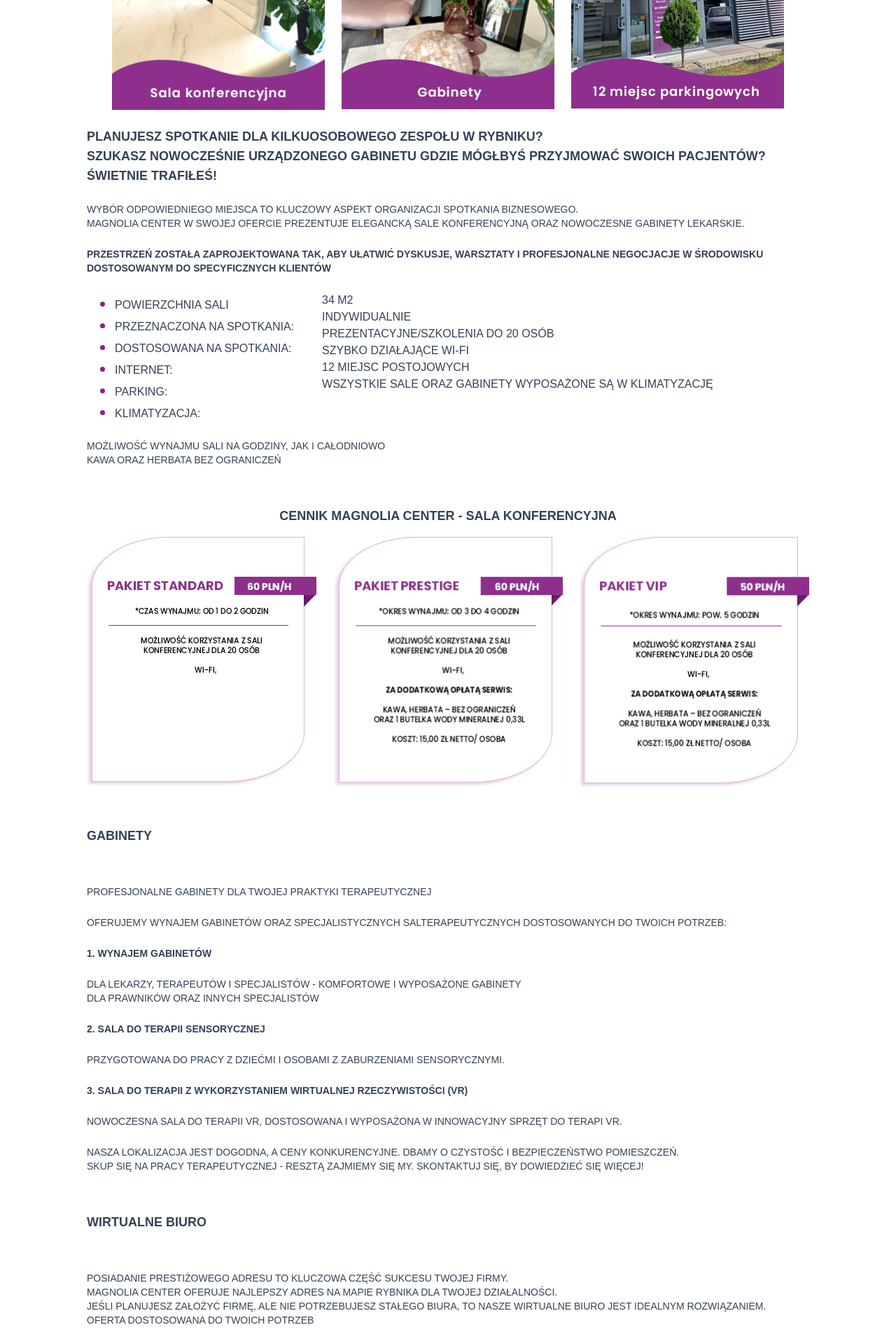
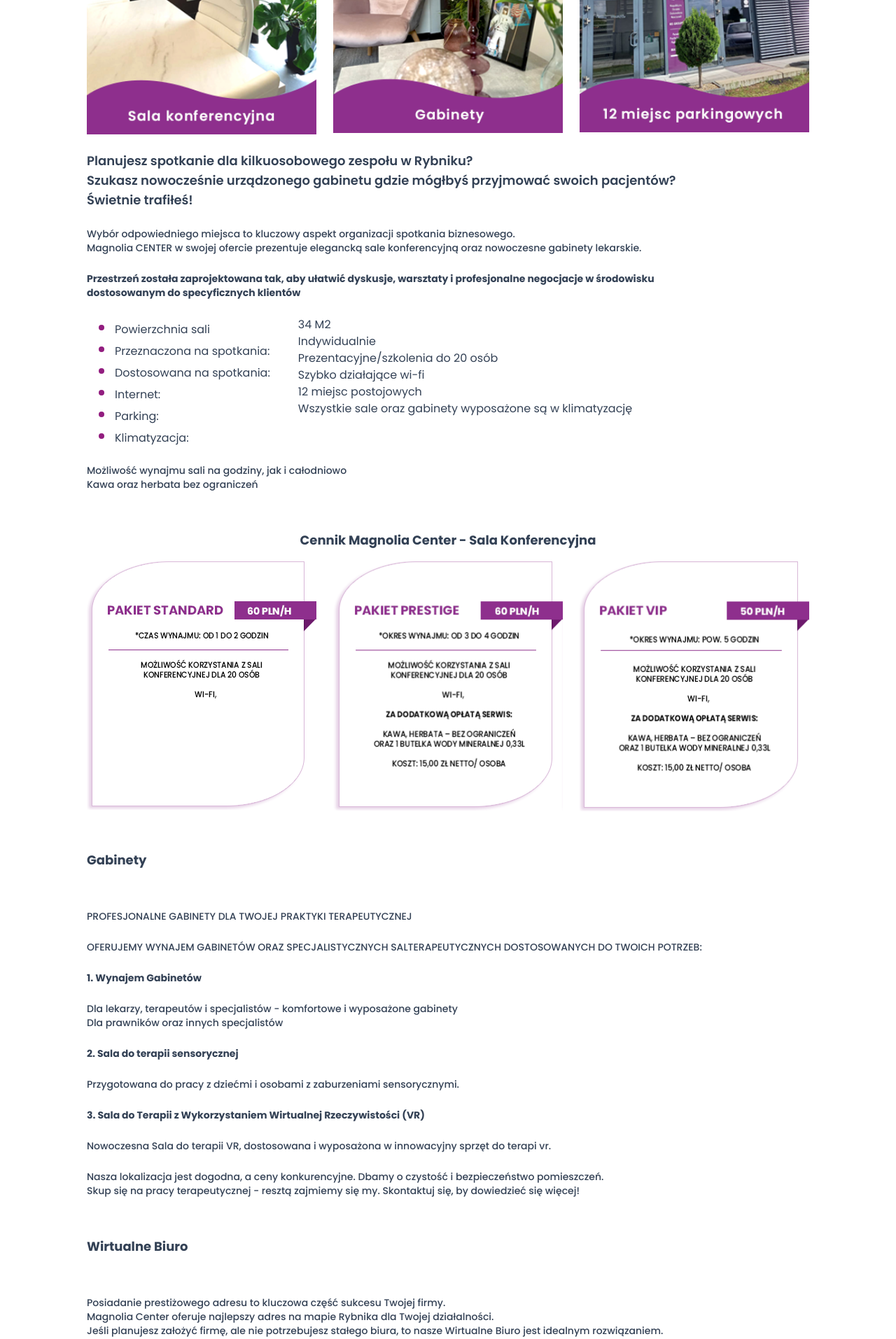
Before and after one commit to FifiLen/Strona-poradni-ppp, a Next.js app: page /Wynajem in a window 1280 px wide. Shown: the part 880-2793 px from the top of the page at 70% size. Built offline with nearby package versions, Linux system fonts and the light colour scheme.

Commit message:
zmiany dalej

```diff
--- a/app/Cennik/page.jsx
+++ b/app/Cennik/page.jsx
@@ -32,7 +32,6 @@
 }, []);
 
   const services = [
-
 
       /* Terapie */
       {
--- a/app/Wynajem/page.jsx
+++ b/app/Wynajem/page.jsx
@@ -5,24 +5,23 @@
     <main className='flex justify-center py-10'>
       <div className='flex flex-col items-center'>
         <img src="/assets/wynajem1.png" alt="Opis pierwszego obrazka" className="w-full max-w-5xl"/>
-        <div className='mt-4'>
-          <img src="/assets/wynajem2.png" alt="Opis pierwszego obrazka" className="w-full max-w-5xl"/>
-        </div>
-        <div className='grid grid-cols-3 gap-6 mt-4'>
+          <img src="/assets/wynajem2.png" alt="Opis pierwszego obrazka" className="w-full max-w-5xl mt-4"/>
+
+        <div className='grid grid-cols-3 gap-6 mt-4 className=" w-full max-w-fit"'>
           <img src="/assets/wynajem3.png" alt="Opis pierwszego obrazka" className="w-full max-w-5xl"/>
           <img src="/assets/wynajem4.png" alt="Opis pierwszego obrazka" className="w-full max-w-5xl"/>
           <img src="/assets/wynajem5.png" alt="Opis pierwszego obrazka" className="w-full max-w-5xl"/>
         </div>
         <div className='mt-6 text-left'> {/* Ustawienie tekstu od lewej strony */}
-          <p className='text-slate-700 uppercase font-semibold text-lg'>Planujesz spotkanie dla kilkuosobowego zespołu w Rybniku?</p>
-          <p className='text-slate-700 uppercase font-semibold text-lg'>Szukasz nowocześnie urządzonego gabinetu gdzie mógłbyś przyjmować swoich pacjentów?</p>
-          <p className='text-slate-700 uppercase font-semibold text-lg'>Świetnie trafiłeś!</p><br />
-          <p className='text-slate-700 uppercase font-medium text-sm'>Wybór odpowiedniego miejsca to kluczowy aspekt organizacji spotkania biznesowego.</p>
-          <p className='text-slate-700 uppercase font-medium text-sm'>Magnolia CENTER w swojej ofercie prezentuje elegancką sale konferencyjną oraz nowoczesne gabinety lekarskie.</p><br />
-          <p className='text-slate-700 uppercase font-bold text-sm'>Przestrzeń została zaprojektowana tak, aby ułatwić dyskusje, warsztaty i profesjonalne negocjacje w środowisku <br />dostosowanym do specyficznych klientów</p>
+          <p className='text-slate-700  font-semibold text-lg'>Planujesz spotkanie dla kilkuosobowego zespołu w Rybniku?</p>
+          <p className='text-slate-700  font-semibold text-lg'>Szukasz nowocześnie urządzonego gabinetu gdzie mógłbyś przyjmować swoich pacjentów?</p>
+          <p className='text-slate-700  font-semibold text-lg'>Świetnie trafiłeś!</p><br />
+          <p className='text-slate-700  font-medium text-sm'>Wybór odpowiedniego miejsca to kluczowy aspekt organizacji spotkania biznesowego.</p>
+          <p className='text-slate-700  font-medium text-sm'>Magnolia CENTER w swojej ofercie prezentuje elegancką sale konferencyjną oraz nowoczesne gabinety lekarskie.</p><br />
+          <p className='text-slate-700  font-bold text-sm'>Przestrzeń została zaprojektowana tak, aby ułatwić dyskusje, warsztaty i profesjonalne negocjacje w środowisku <br />dostosowanym do specyficznych klientów</p>
           <div class="flex gap-10 pl-10 my-6">
 
-            <ul class="list-disc marker:text-[#921d7f] marker:text-2xl text-slate-700 uppercase">
+            <ul class="list-disc marker:text-[#921d7f] marker:text-2xl text-slate-700  ">
                 <li>Powierzchnia sali</li>
                 <li>Przeznaczona na spotkania:</li>
                 <li>Dostosowana na spotkania:</li>
@@ -31,7 +30,7 @@
                 <li>Klimatyzacja:</li>
             </ul>
 
-            <ul class="list-none text-slate-700 uppercase">
+            <ul class="list-none text-slate-700  ">
                 <li>34 M2</li>
                 <li>Indywidualnie</li>
                 <li>Prezentacyjne/szkolenia do 20 osób</li>
@@ -40,50 +39,50 @@
                 <li>Wszystkie sale oraz gabinety wyposażone są w klimatyzację</li>
             </ul>
           </div>
-          <p className='text-slate-700 uppercase font-medium text-sm'>Możliwość wynajmu sali na godziny, jak i całodniowo</p>
-          <p className='text-slate-700 uppercase font-medium text-sm'>Kawa oraz herbata bez ograniczeń</p>
+          <p className='text-slate-700   font-medium text-sm'>Możliwość wynajmu sali na godziny, jak i całodniowo</p>
+          <p className='text-slate-700   font-medium text-sm'>Kawa oraz herbata bez ograniczeń</p>
 
-          <p className='text-slate-700 uppercase font-bold text-lg mt-14 text-center'>Cennik Magnolia Center - Sala Konferencyjna</p>
+          <p className='text-slate-700   font-bold text-lg mt-14 text-center'>Cennik Magnolia Center - Sala Konferencyjna</p>
           <div className='grid grid-cols-3 gap-6 mt-4'>
           <img src="/assets/wynajem6.png" alt="Opis pierwszego obrazka" className="w-full max-w-5xl"/>
           <img src="/assets/wynajem7.png" alt="Opis pierwszego obrazka" className="w-full max-w-5xl"/>
           <img src="/assets/wynajem8.png" alt="Opis pierwszego obrazka" className="w-full max-w-5xl"/>
         </div>
 
-        <p className='text-slate-700 uppercase font-bold text-lg my-14 '>Gabinety</p>
-        <p className='text-slate-700 uppercase font-medium text-sm mt-6'>PROFESJONALNE GABINETY DLA TWOJEJ PRAKTYKI TERAPEUTYCZNEJ</p>
-        <p className='text-slate-700 uppercase font-medium text-sm mt-6'>OFERUJEMY WYNAJEM GABINETÓW ORAZ SPECJALISTYCZNYCH SALTERAPEUTYCZNYCH DOSTOSOWANYCH DO TWOICH POTRZEB:</p>
-        <p className='text-slate-700 uppercase font-bold text-sm mt-6'>1. Wynajem Gabinetów</p>
-        <p className='text-slate-700 uppercase font-medium text-sm mt-6'>Dla lekarzy, terapeutów i specjalistów - komfortowe i wyposażone gabinety</p>
-        <p className='text-slate-700 uppercase font-medium text-sm '>Dla prawników oraz innych specjalistów</p>
-        <p className='text-slate-700 uppercase font-bold text-sm mt-6'>2. Sala do terapii sensorycznej</p>
-        <p className='text-slate-700 uppercase font-medium text-sm mt-6'>Przygotowana do pracy z dziećmi i osobami z zaburzeniami sensorycznymi.</p>
-        <p className='text-slate-700 uppercase font-bold text-sm mt-6'>3. Sala do Terapii z Wykorzystaniem Wirtualnej Rzeczywistości (VR)</p>
-        <p className='text-slate-700 uppercase font-medium text-sm mt-6'>Nowoczesna Sala do terapii VR, dostosowana i wyposażona w innowacyjny sprzęt do terapi vr.</p>
-        <p className='text-slate-700 uppercase font-medium text-sm mt-6'>Nasza lokalizacja jest dogodna, a ceny konkurencyjne. Dbamy o czystość i bezpieczeństwo pomieszczeń. <br /> Skup się na pracy terapeutycznej - resztą zajmiemy się my. Skontaktuj się, by dowiedzieć się więcej!</p>
-        <p className='text-slate-700 uppercase font-bold text-lg my-14 '>Wirtualne Biuro</p>
-        <p className='text-slate-700 uppercase font-medium text-sm mt-6'>Posiadanie prestiżowego adresu to kluczowa część sukcesu Twojej firmy. <br />Magnolia Center oferuje najlepszy adres na mapie Rybnika dla Twojej działalności. <br />Jeśli planujesz założyć firmę, ale nie potrzebujesz stałego biura, to nasze Wirtualne Biuro jest idealnym rozwiązaniem. <br />Oferta dostosowana do Twoich potrzeb</p>
-        <p className='text-slate-700 uppercase font-bold text-sm my-8 '>Wirtualne biuro w rybniku</p>
-        <p className='text-slate-700 uppercase font-bold text-sm mt-8'>Nasza oferta obejmuje:</p>
-        <ul className='text-slate-700 uppercase list-decimal text-sm pl-5'>
+        <p className='text-slate-700 font-bold text-lg my-14 '>Gabinety</p>
+        <p className='text-slate-700 font-medium text-sm mt-6'>PROFESJONALNE GABINETY DLA TWOJEJ PRAKTYKI TERAPEUTYCZNEJ</p>
+        <p className='text-slate-700 font-medium text-sm mt-6'>OFERUJEMY WYNAJEM GABINETÓW ORAZ SPECJALISTYCZNYCH SALTERAPEUTYCZNYCH DOSTOSOWANYCH DO TWOICH POTRZEB:</p>
+        <p className='text-slate-700 font-bold text-sm mt-6'>1. Wynajem Gabinetów</p>
+        <p className='text-slate-700 font-medium text-sm mt-6'>Dla lekarzy, terapeutów i specjalistów - komfortowe i wyposażone gabinety</p>
+        <p className='text-slate-700 font-medium text-sm '>Dla prawników oraz innych specjalistów</p>
+        <p className='text-slate-700 font-bold text-sm mt-6'>2. Sala do terapii sensorycznej</p>
+        <p className='text-slate-700 font-medium text-sm mt-6'>Przygotowana do pracy z dziećmi i osobami z zaburzeniami sensorycznymi.</p>
+        <p className='text-slate-700 font-bold text-sm mt-6'>3. Sala do Terapii z Wykorzystaniem Wirtualnej Rzeczywistości (VR)</p>
+        <p className='text-slate-700 font-medium text-sm mt-6'>Nowoczesna Sala do terapii VR, dostosowana i wyposażona w innowacyjny sprzęt do terapi vr.</p>
+        <p className='text-slate-700 font-medium text-sm mt-6'>Nasza lokalizacja jest dogodna, a ceny konkurencyjne. Dbamy o czystość i bezpieczeństwo pomieszczeń. <br /> Skup się na pracy terapeutycznej - resztą zajmiemy się my. Skontaktuj się, by dowiedzieć się więcej!</p>
+        <p className='text-slate-700 font-bold text-lg my-14 '>Wirtualne Biuro</p>
+        <p className='text-slate-700 font-medium text-sm mt-6'>Posiadanie prestiżowego adresu to kluczowa część sukcesu Twojej firmy. <br />Magnolia Center oferuje najlepszy adres na mapie Rybnika dla Twojej działalności. <br />Jeśli planujesz założyć firmę, ale nie potrzebujesz stałego biura, to nasze Wirtualne Biuro jest idealnym rozwiązaniem. <br />Oferta dostosowana do Twoich potrzeb</p>
+        <p className='text-slate-700 font-bold text-sm my-8 '>Wirtualne biuro w rybniku</p>
+        <p className='text-slate-700 font-bold text-sm mt-8'>Nasza oferta obejmuje:</p>
+        <ul className='text-slate-700 list-decimal text-sm pl-5'>
             <li>Prestiżowy Adres Otrzymasz dostęp do naszego renomowanego adresu w Magnolia Center, Rybnik, który z pewnością <br /> zaimponuje Twoim klientom i partnerom biznesowym</li>
             <li>Obsługa Korespondencji Nasz zespół profesjonalistów zajmie się Twoją korespondencją przychodzącą i wychodzącą, <br />zapewniając Ci pełną dyskrecję i poufność.</li>
             <li>Dostęp do Biura na życzenie Masz dostęp do naszego stylowo wyposażonego biura w Magnolia Center, Rybnik,<br /> gdy tylko tego potrzebujesz. Wynajmij nasze sale konferencyjne lub pracuj na miejscu, kiedy to konieczne.</li>
         </ul>
-        <p className='text-slate-700 uppercase font-bold text-sm my-8'>Oferta specjalna</p>
-        <p className='text-slate-700 uppercase font-medium text-sm mt-6'>Podpisując umowę na czas określony i opłacając ją z góry za 12 miesięcy, otrzymasz atrakcyjny rabat na nasze usługi. <br />Posiadamy również opcję umowy na czas nieokreślony z możliwością opłacania usługi co miesiąc,<br /> z miesięcznym okresem wypowiedzenia. Decydujesz o rodzaju umowy i jej czasie trwania,<br /> dostosowując ją do swoich potrzeb. <br />Załóż wirtualne biuro w Magnolia Center Rybnik, i ciesz się profesjonalnym wsparciem dla Twojej firmy. <br />Dzięki naszej elastycznej ofercie masz pełną kontrolę nad kosztami i dostępem do usług biurowych. <br /> Skontaktuj się z nami już dziś, aby dowiedzieć się więcej i rozpocząć współpracę z Magnolia Center. <br />Twój sukces zaczyna się tutaj.</p>
-        <p className='text-slate-700 uppercase font-bold text-sm my-8 mb-14'>Cennik wirtualnego biura w rybniku</p>
+        <p className='text-slate-700   font-bold text-sm my-8'>Oferta specjalna</p>
+        <p className='text-slate-700   font-medium text-sm mt-6'>Podpisując umowę na czas określony i opłacając ją z góry za 12 miesięcy, otrzymasz atrakcyjny rabat na nasze usługi. <br />Posiadamy również opcję umowy na czas nieokreślony z możliwością opłacania usługi co miesiąc,<br /> z miesięcznym okresem wypowiedzenia. Decydujesz o rodzaju umowy i jej czasie trwania,<br /> dostosowując ją do swoich potrzeb. <br />Załóż wirtualne biuro w Magnolia Center Rybnik, i ciesz się profesjonalnym wsparciem dla Twojej firmy. <br />Dzięki naszej elastycznej ofercie masz pełną kontrolę nad kosztami i dostępem do usług biurowych. <br /> Skontaktuj się z nami już dziś, aby dowiedzieć się więcej i rozpocząć współpracę z Magnolia Center. <br />Twój sukces zaczyna się tutaj.</p>
+        <p className='text-slate-700   font-bold text-sm my-8 mb-14'>Cennik wirtualnego biura w rybniku</p>
         <div className='grid grid-cols-3 gap-6 mt-4'>
           <img src="/assets/wynajem9.png" alt="Opis pierwszego obrazka" />
           <img src="/assets/wynajem10.png" alt="Opis pierwszego obrazka" />
           <img src="/assets/wynajem11.png" alt="Opis pierwszego obrazka" />
         </div>
-        <p className='text-slate-700 uppercase font-medium text-sm mt-12'>*Cena za miesiąc przy płatności z góry za cały rok</p>
-        <p className='text-slate-700 uppercase font-medium text-sm mt-5'>**Cena przy umowie na czas nieokreślony</p>
-        <p className='text-slate-700 uppercase font-medium text-sm mt-5'>***Sala Konferencyjna podlega wykorzystaniu w czasie ciągłym, po wcześniejszej rezerwacji</p>
-        <p className='text-slate-700 uppercase font-medium text-sm mt-5'>Oferowane ceny są cenami netto</p>
-        <p className='text-slate-700 uppercase font-medium text-sm mt-5'>Oferta dotyczy wyłącznie dokumentów, nie dotyczy przesyłek kurierskich (paczek)</p>
-        <p className='text-slate-700 uppercase font-medium text-sm mt-5'>Kaucja w wysykości dwu miesięcznego czynszu, płatna do 3 dni po podpisaniu umowy wirtualnego biura</p>
+        <p className='text-slate-700   font-medium text-sm mt-12'>*Cena za miesiąc przy płatności z góry za cały rok</p>
+        <p className='text-slate-700   font-medium text-sm mt-5'>**Cena przy umowie na czas nieokreślony</p>
+        <p className='text-slate-700   font-medium text-sm mt-5'>***Sala Konferencyjna podlega wykorzystaniu w czasie ciągłym, po wcześniejszej rezerwacji</p>
+        <p className='text-slate-700   font-medium text-sm mt-5'>Oferowane ceny są cenami netto</p>
+        <p className='text-slate-700   font-medium text-sm mt-5'>Oferta dotyczy wyłącznie dokumentów, nie dotyczy przesyłek kurierskich (paczek)</p>
+        <p className='text-slate-700   font-medium text-sm mt-5'>Kaucja w wysykości dwu miesięcznego czynszu, płatna do 3 dni po podpisaniu umowy wirtualnego biura</p>
 
 
 
--- a/styles/globals.css
+++ b/styles/globals.css
@@ -1,5 +1,5 @@
-/*@import url('https://fonts.googleapis.com/css2?family=Arimo&family=Poppins:ital,wght@0,100;0,200;0,300;0,400;0,500;0,600;0,700;0,800;0,900;1,100;1,200;1,300;1,400;1,500;1,600;1,700;1,800;1,900&display=swap');
-@import url('https://fonts.googleapis.com/css2?family=Outfit:wght@100;200;300;400;500;600;700;800;900&family=Poppins:wght@600&display=swap'); */
+@import url('https://fonts.googleapis.com/css2?family=Arimo&family=Poppins:ital,wght@0,100;0,200;0,300;0,400;0,500;0,600;0,700;0,800;0,900;1,100;1,200;1,300;1,400;1,500;1,600;1,700;1,800;1,900&display=swap');
+@import url('https://fonts.googleapis.com/css2?family=Outfit:wght@100;200;300;400;500;600;700;800;900&family=Poppins:wght@600&display=swap');
 
 
 @tailwind base;
```
